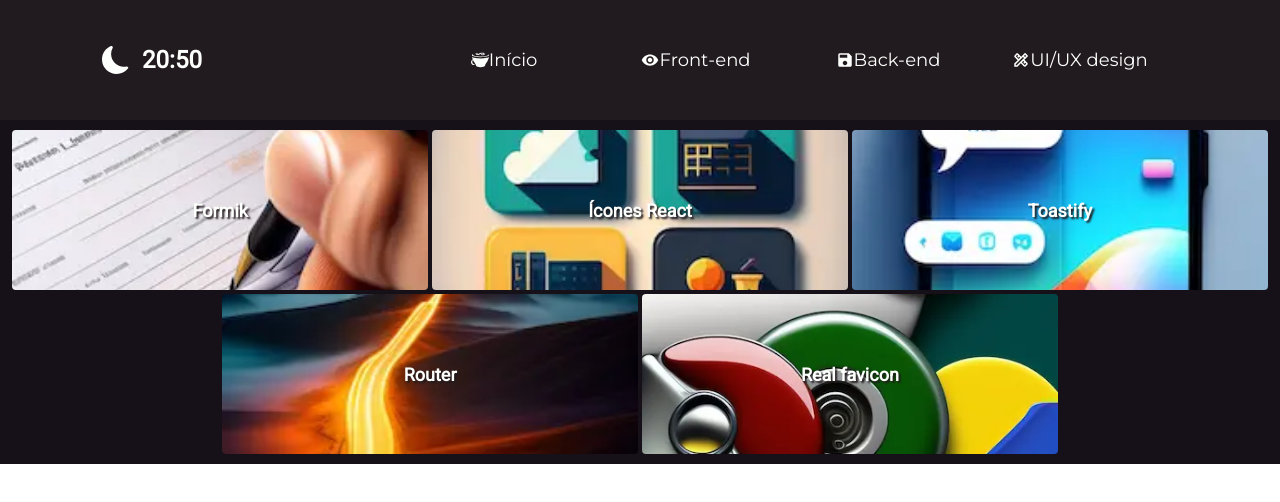
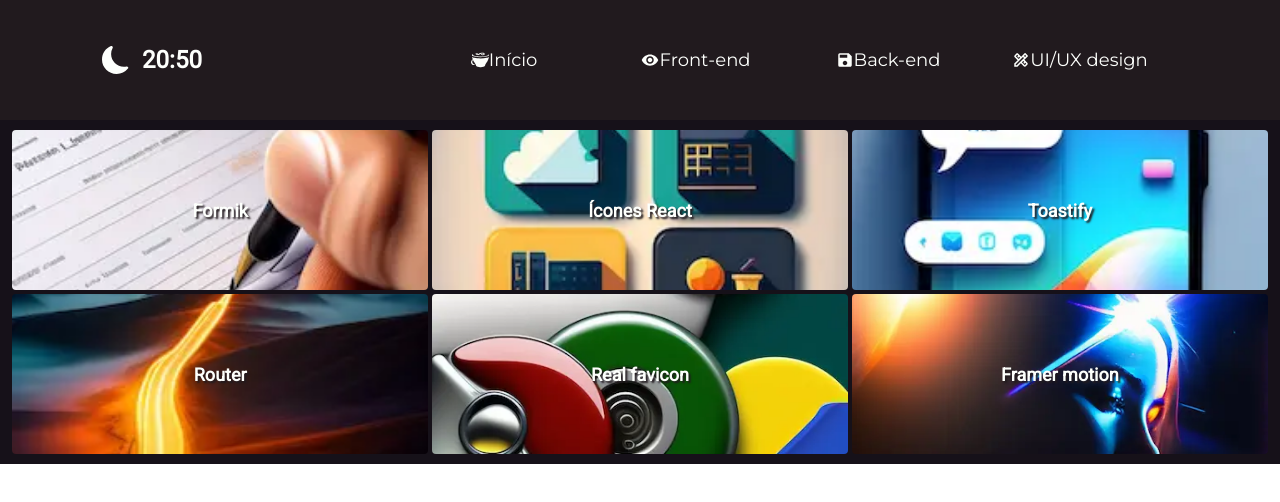
Before and after one commit to FilipeSall/LinkTaskWeather, a Next.js app: page /frontend in a window 1280 px wide. Shown: the top 502 px of the page. Built offline with nearby package versions, Linux system fonts and the light colour scheme.

Commit message:
acrescentando shortcut de front-end

```diff
--- a/src/app/components/shortcuts/ShortCut.module.css
+++ b/src/app/components/shortcuts/ShortCut.module.css
@@ -147,6 +147,10 @@
   background-image: url(../../../../public/shortcuts_imgs/realfavicon.webp);
 }
 
+.framermotion{
+  background-image: url(../../../../public/shortcuts_imgs/framermotion.webp);
+}
+
 @media screen and (max-width:768px) {
     .shortcut__img-container{
        height: 30vh;
--- a/src/app/frontend/page.tsx
+++ b/src/app/frontend/page.tsx
@@ -33,6 +33,12 @@ function index() {
       href:'https://realfavicongenerator.net/',
       text:'Crie seus ícones plataforma por plataforma e faça com que eles tenham uma ótima aparência em qualquer lugar.',
       img:'realfavicon'
+    },
+    {
+      title:'Framer motion',
+      href:'https://www.framer.com/motion/?utm_source=google&utm_medium=adwords&utm_campaign=TW-WW-All-GS-UA-Traffic-20190326-Brand.Bmm_&gad=1&gclid=Cj0KCQjwuNemBhCBARIsADp74QTQe_J90kgkCeGiAoEcbMBN8rx3PZImjcpqCF7BZrcZz2oDdBJoXgQaAtg0EALw_wcB',
+      text:'Uma dependência React para criar animações.',
+      img:'framermotion',
     }
 ]
 
```
Also changed, not shown: public/shortcuts_imgs/framermotion.webp (added).
